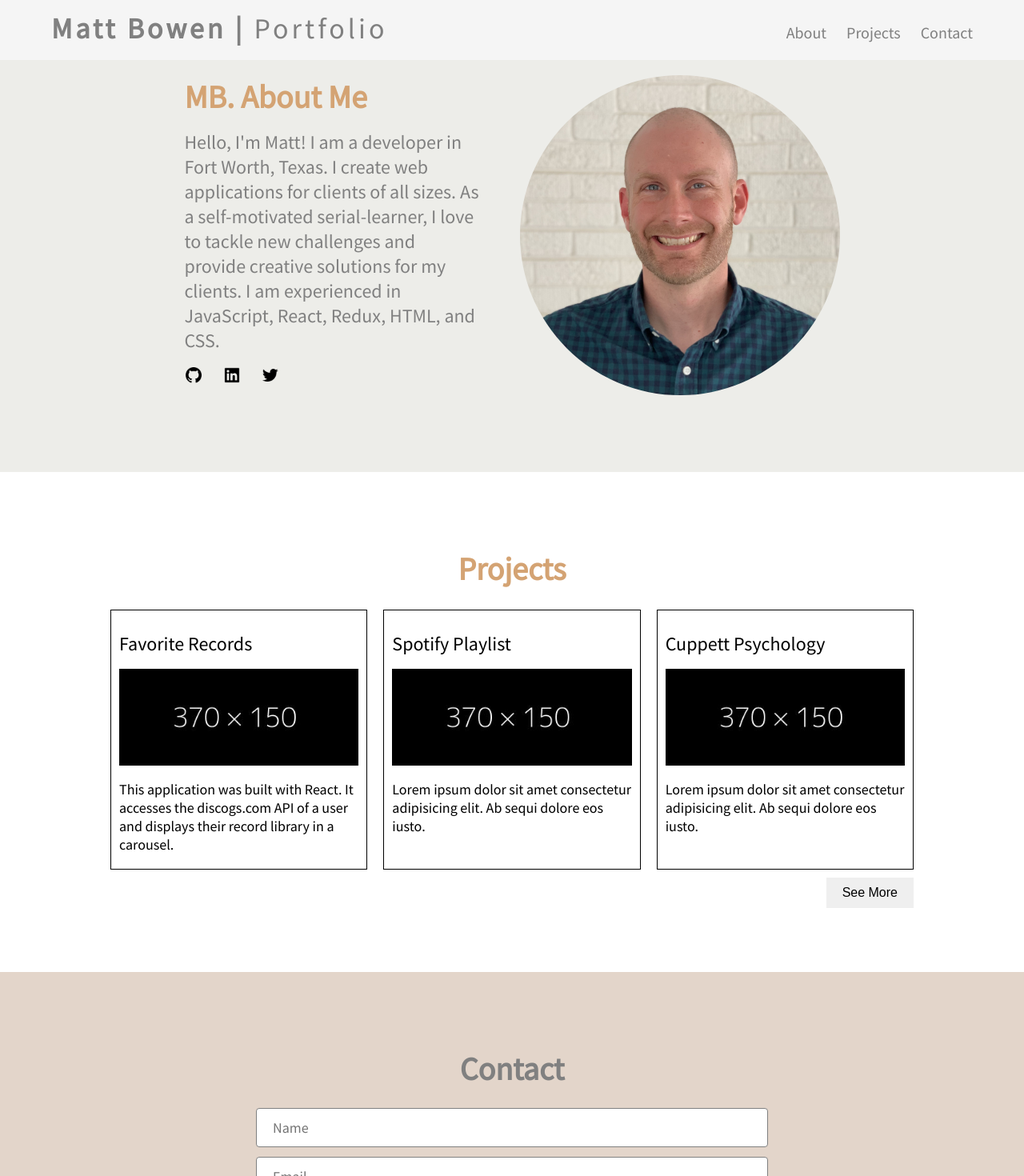
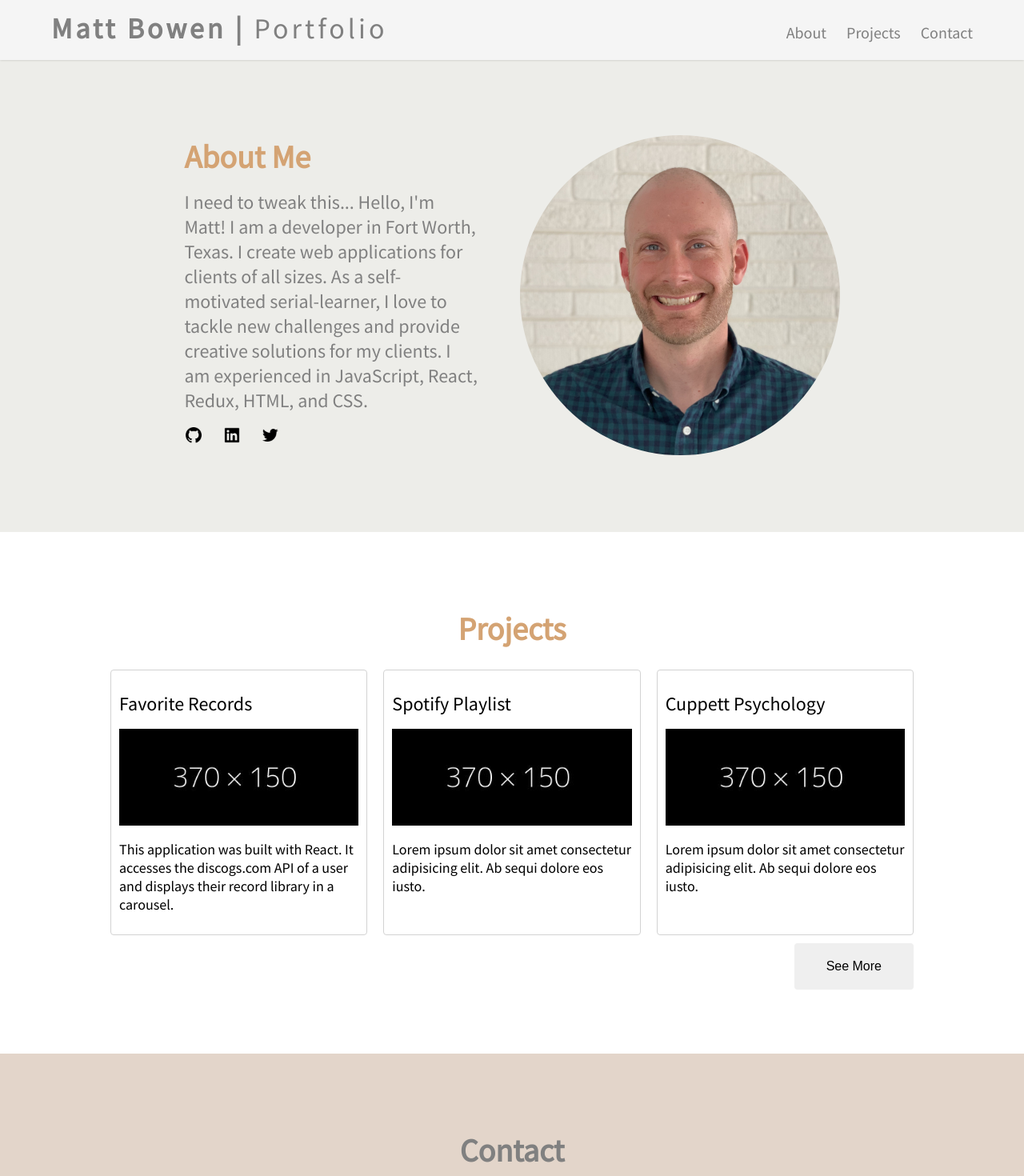
Before and after one commit to mattbowen03/portfolio-react, a React (Create React App) app: page / in a window 1280 px wide. Shown: the top 1470 px of the page at 80% size. Built offline with nearby package versions, Linux system fonts and the light colour scheme.

Commit message:
adjusted projects containers

```diff
--- a/src/App.css
+++ b/src/App.css
@@ -55,6 +55,7 @@ section {
   padding: 80px 0;
 }
 
+
 /* Nav Section */
 
 header {
@@ -70,6 +71,7 @@ nav {
   justify-content: space-between;
   background-color: whitesmoke;
   position: fixed;
+  box-shadow: 0px 0px 3px rgba(0,0,0,0.2);
 }
 
 nav li {
@@ -84,7 +86,7 @@ nav li a {
 }
 
 nav li a:hover {
-  color: blue;
+  color: #d4a373;
   transition: .3s ease-in-out;
 }
 
@@ -130,6 +132,7 @@ nav li a:hover {
 .headShot {
   border-radius: 50%;
   width: 40rem;
+
 }
 
 .heroLeft {
@@ -139,6 +142,7 @@ nav li a:hover {
 .heroLeft a img {
   height: 48px;
   width: 48px;
+
 }
 
 .heroRight {
@@ -146,7 +150,9 @@ nav li a:hover {
 }
 
 /* Projects Section */
-
+.row1{
+  align-items: stretch;
+}
 .projectsTitle {
   text-align: center;
   color: #d4a373;
@@ -154,19 +160,21 @@ nav li a:hover {
 
 .projContainer {
   padding: 1rem;
-  border: 1px solid black;
+  border: 1px solid lightgrey;
   margin: 1rem;
   cursor: pointer;
   width: 33.33%;
-  height: 325px
+  height: auto;
+  border-radius: 4px;
 }
 
 .projContainer:hover {
   box-shadow: 0px 8px 16px 0px rgba(0,0,0,0.2);
-  transition: box-shadow .4s ease-in-out;
+  transition: box-shadow .2s ease-in-out;
   background-color: #e3d5ca;
-  transition: background-color .4s ease-in-out;
-
+  transition: background-color .2s ease-in-out;
+  transform: scale(1.02);
+  transition: transform .2s ease-in-out;
 }
 
 
@@ -184,9 +192,11 @@ nav li a:hover {
 
 .projDropDn button {
   display: block;
-  padding: 1rem 2rem;
+  padding: 2rem 4rem;
   border: none;
   font-size: 1.6rem;
+  border-radius: 4px;
+
 }
 
 .projDropDn button:hover {
@@ -245,6 +255,12 @@ footer {
   .headShot {
     border-radius: 50%;
     width: 25rem;
+  }
+}
+
+@media screen and (max-width: 1024px) {
+  .row {
+    width: 95%;
   }
 }
 
--- a/src/App.js
+++ b/src/App.js
@@ -9,7 +9,9 @@ import Footer from "./components/footer/Footer";
 function App() {
   return (
     <div className='App'>
-      <Nav />
+      <header>
+        <Nav />
+      </header>
       <Hero />
       <Projects />
       <Contact />
--- a/src/components/hero/Hero.js
+++ b/src/components/hero/Hero.js
@@ -9,13 +9,13 @@ export default function Hero() {
     <section className='hero' id='hero'>
       <div className='row'>
         <div className='heroLeft'>
-          <h1>MB. About Me</h1>
-          <h2>
-            Hello, I'm Matt! I am a developer in Fort Worth, Texas. I create web
-            applications for clients of all sizes. As a self-motivated
-            serial-learner, I love to tackle new challenges and provide creative
-            solutions for my clients. I am experienced in JavaScript, React,
-            Redux, HTML, and CSS.{" "}
+          <h1>About Me</h1>
+          <h2 className='fadeinUp'>
+            I need to tweak this... Hello, I'm Matt! I am a developer in Fort
+            Worth, Texas. I create web applications for clients of all sizes. As
+            a self-motivated serial-learner, I love to tackle new challenges and
+            provide creative solutions for my clients. I am experienced in
+            JavaScript, React, Redux, HTML, and CSS.{" "}
           </h2>
           <a
             href='https://github.com/mattbowen03'
```
